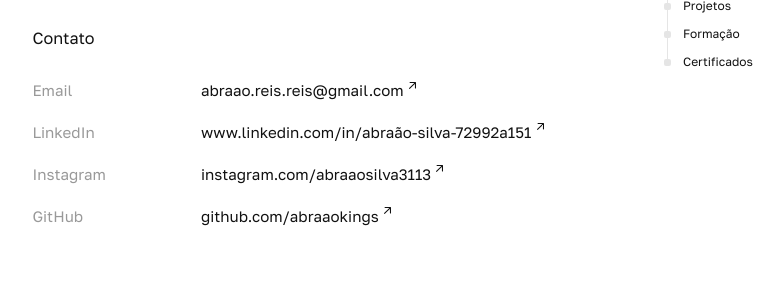
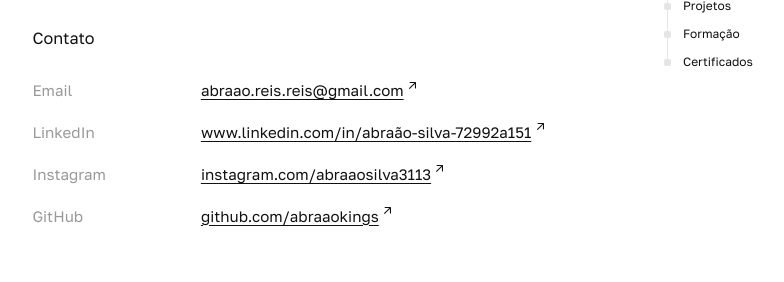
Before and after one commit to abraaokings/portfolio, a Next.js app: page / in a window 1280 px wide. Shown: the part 212-494 px from the top of the page, without its empty margins (316-1100 px from the left). Built offline with nearby package versions, Linux system fonts and the light colour scheme.

Commit message:
fix: ajustar links de contato e navegacao

```diff
--- a/src/app/globals.css
+++ b/src/app/globals.css
@@ -88,11 +88,15 @@ body {
 
 a {
   color: inherit;
-  text-decoration: none;
+  text-decoration: underline;
   text-underline-offset: 3px;
 }
 
-a:hover {
+.timeline-nav a {
+  text-decoration: none;
+}
+
+.timeline-nav a:hover {
   text-decoration: underline;
 }
 
--- a/src/components/portfolio/ContactSection.tsx
+++ b/src/components/portfolio/ContactSection.tsx
@@ -8,17 +8,20 @@ export function ContactSection() {
     <Section title="Contato" titleId="contact-title" className="pt-[60px]">
       <ul className="pt-4">
         {contacts.map((contact) => (
-          <li key={contact.href}>
+          <li
+            key={contact.href}
+            className="grid grid-cols-[120px_minmax(0,1fr)] gap-x-9 py-2 max-[640px]:gap-x-6 max-[520px]:grid-cols-1 max-[520px]:gap-y-1"
+          >
+            <span className="whitespace-nowrap text-sm leading-relaxed text-subtle">
+              {contact.label}
+            </span>
             <ExternalLink
               href={contact.href}
               ariaLabel={contact.ariaLabel}
               showExternalIcon={false}
-              className="grid grid-cols-[120px_minmax(0,1fr)] gap-x-9 py-2 max-[640px]:gap-x-6 max-[520px]:grid-cols-1 max-[520px]:gap-y-1"
+              className="min-w-0 text-sm leading-relaxed font-normal text-ink [overflow-wrap:anywhere] underline underline-offset-3"
             >
-              <span className="whitespace-nowrap text-sm leading-relaxed text-subtle">
-                {contact.label}
-              </span>
-              <strong className="min-w-0 text-sm leading-relaxed font-normal text-ink [overflow-wrap:anywhere] hover:underline hover:underline-offset-3">
+              <strong className="font-normal">
                 {contact.value}
                 <ExternalLinkIcon className="relative top-[-0.45em] ml-[5px] inline-block size-[7px]" />
               </strong>
--- a/src/components/portfolio/SideNavigation.tsx
+++ b/src/components/portfolio/SideNavigation.tsx
@@ -13,7 +13,7 @@ export function SideNavigation() {
   return (
     <nav
       aria-label="Navegação por seções"
-      className="fixed top-[72px] left-[calc(50%+340px)] hidden xl:block"
+      className="timeline-nav fixed top-[72px] left-[calc(50%+340px)] hidden xl:block"
     >
       <ol className="relative flex flex-col gap-4 before:absolute before:top-2 before:bottom-2 before:left-[3px] before:w-px before:bg-line">
         {navigationItems.map((item) => (
--- a/src/components/portfolio/TimelineEntry.tsx
+++ b/src/components/portfolio/TimelineEntry.tsx
@@ -36,16 +36,7 @@ export function TimelineEntry({
           id={detailsId}
           className="text-sm leading-relaxed font-normal text-ink"
         >
-          {href ? (
-            <ExternalLink
-              href={href}
-              className="hover:underline hover:underline-offset-3"
-            >
-              {title}
-            </ExternalLink>
-          ) : (
-            title
-          )}
+          {href ? <ExternalLink href={href}>{title}</ExternalLink> : title}
           {note ? (
             <span className="ml-1.5 inline-block text-xs leading-[inherit] text-subtle before:mr-[5px] before:content-['•']">
               {note}
```
